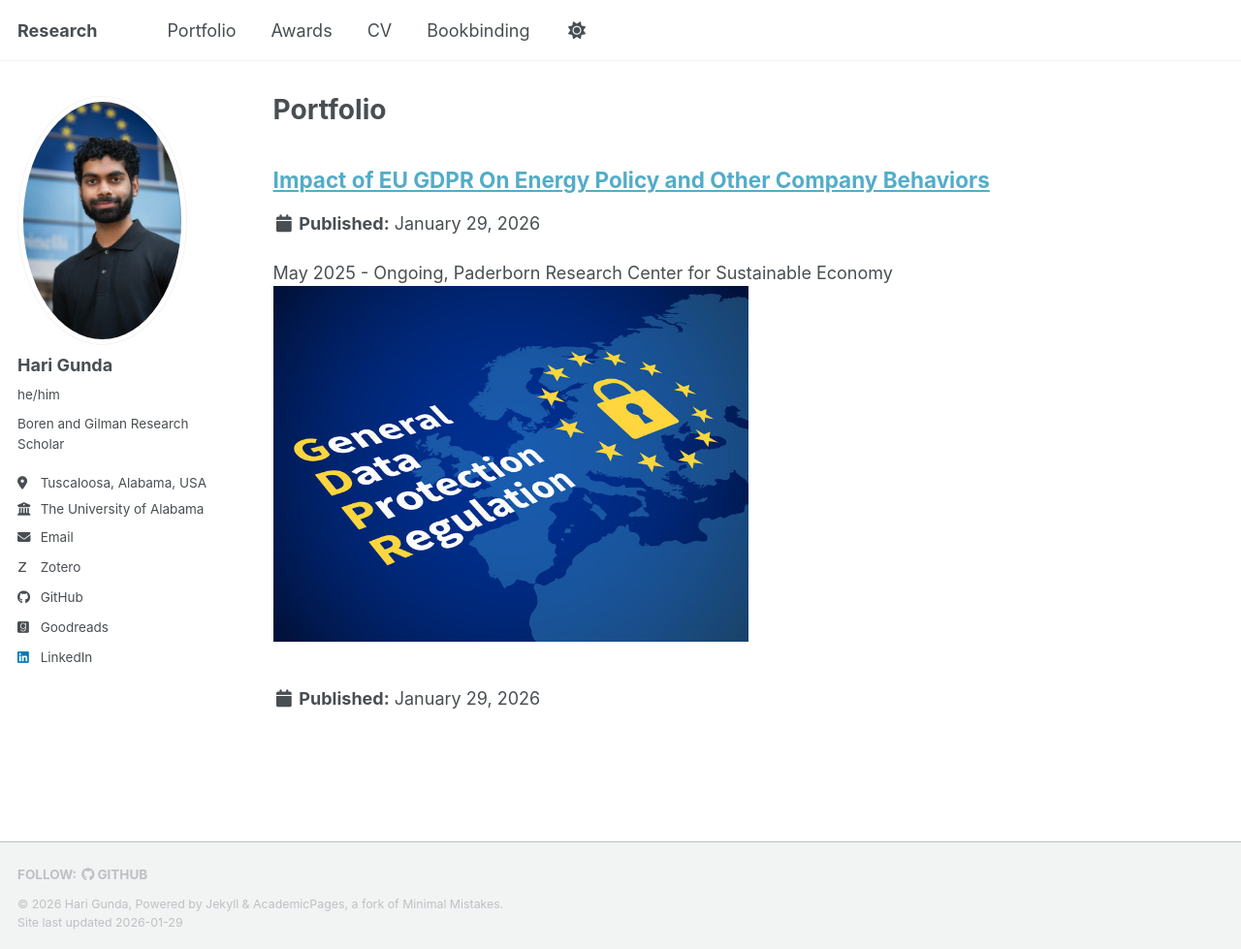
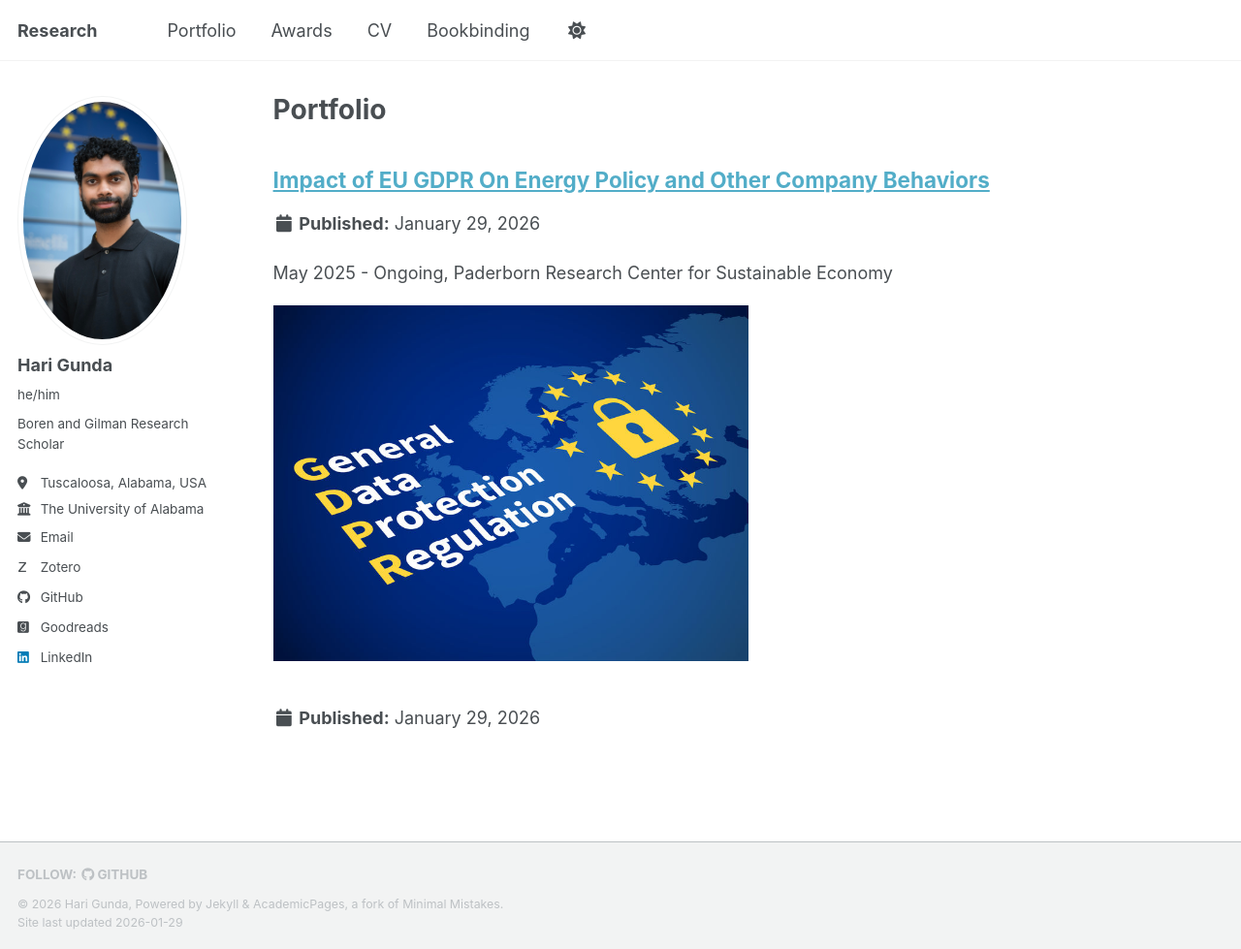
Before and after one commit to Hariaksha/hariaksha.github.io, a Jekyll site: the page built from _pages/portfolio.html, in a window 1280 px wide and 979 px high. Shown: the whole window at 97% size. Built offline with Jekyll 4.4.1, drawn with Linux system fonts in a browser that asks for light colours; some web fonts are replaced; a script bundle is joined from its source files by our own code; library files that are not in the unit come from our copies.

Commit message:
add top margins to two photos in portfolio

```diff
--- a/_portfolio/portfolio-2.html
+++ b/_portfolio/portfolio-2.html
@@ -1,6 +1,6 @@
 ---
 title: "Determining Motivations behind Charitable Donations and Factors Leading to Fundraising Success"
-excerpt: "January 2024 - Ongoing, Culverhouse College of Business<br/><img src='/images/urca-2024.jpeg' width="50%" ald = 'Poster Presentation'>"
+excerpt: "January 2024 - Ongoing, Culverhouse College of Business<br/><img src='/images/urca-2024.jpeg' width="50%" style='margin-top: 20px;' alt = 'Poster Presentation'>"
 collection: portfolio
 ---
 
```
Also changed, not shown: _portfolio/portfolio-1.md (+1 -1 lines).
